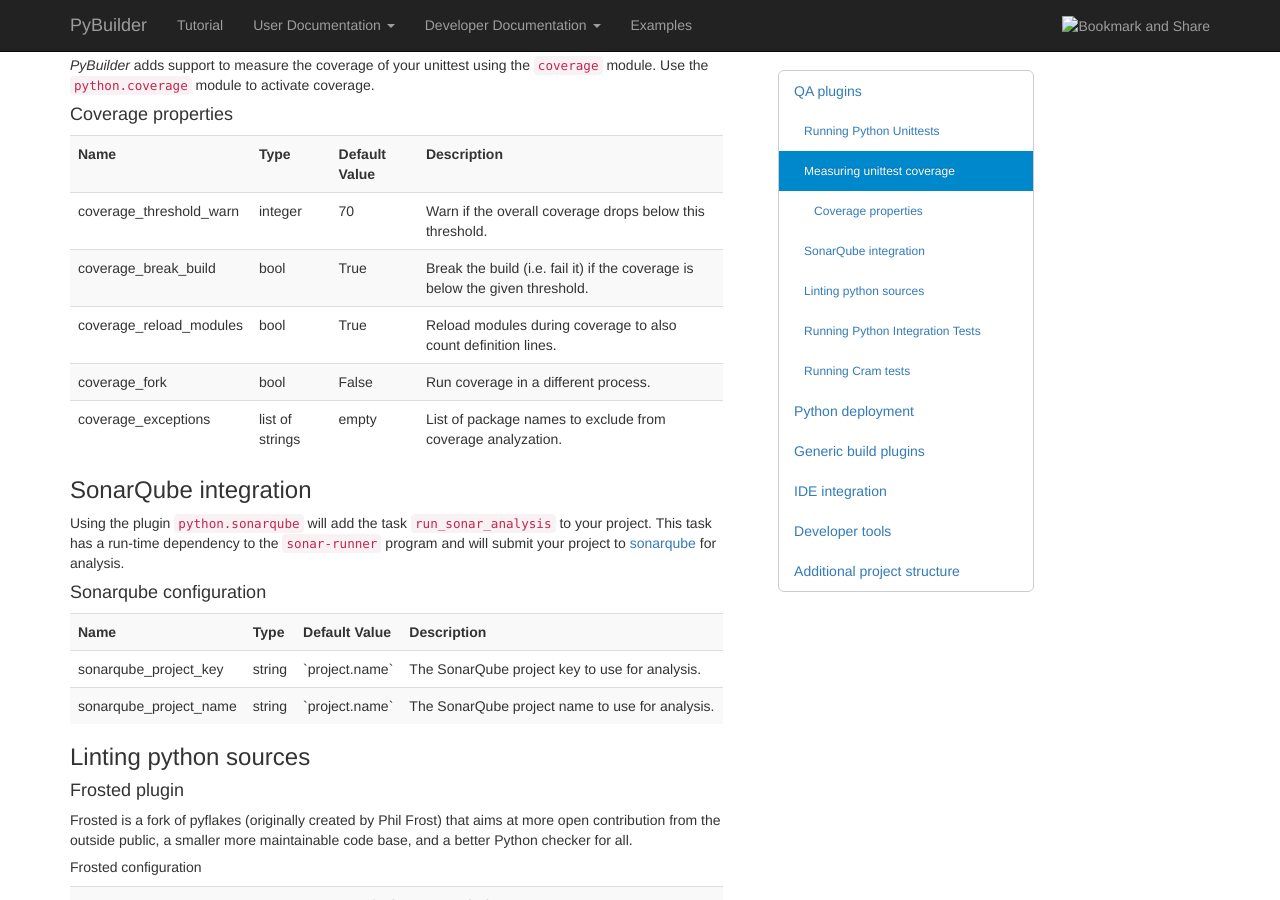
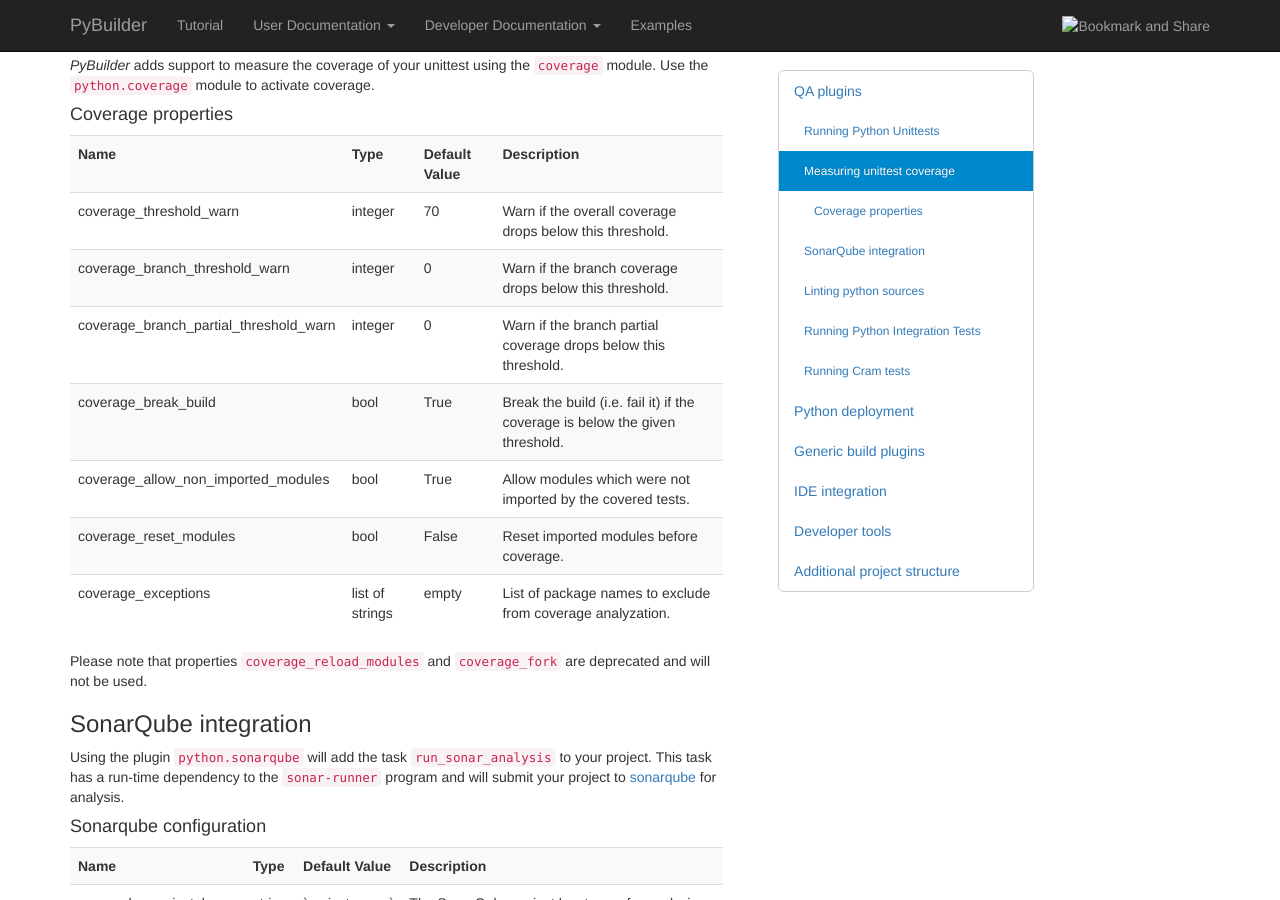
Before and after one commit to pybuilder/pybuilder.github.io, a Jekyll site: the page built from documentation/plugins.md, in a window 1280 px wide and 900 px high, scrolled down 922 px. Built offline with Jekyll 4.4.1, drawn with Linux system fonts in a browser that asks for light colours; nearby versions of some CDN libraries.

Commit message:
Coverage plugin changes

```diff
--- a/documentation/plugins.md
+++ b/documentation/plugins.md
@@ -94,6 +94,20 @@
   </tr>
 
   <tr>
+    <td>coverage_branch_threshold_warn</td>
+    <td>integer</td>
+    <td>0</td>
+    <td>Warn if the branch coverage drops below this threshold.</td>
+  </tr>
+
+  <tr>
+    <td>coverage_branch_partial_threshold_warn</td>
+    <td>integer</td>
+    <td>0</td>
+    <td>Warn if the branch partial coverage drops below this threshold.</td>
+  </tr>
+
+  <tr>
     <td>coverage_break_build</td>
     <td>bool</td>
     <td>True</td>
@@ -101,17 +115,17 @@
   </tr>
 
   <tr>
-    <td>coverage_reload_modules</td>
+    <td>coverage_allow_non_imported_modules</td>
     <td>bool</td>
     <td>True</td>
-    <td>Reload modules during coverage to also count definition lines.</td>
+    <td>Allow modules which were not imported by the covered tests.</td>
   </tr>
 
   <tr>
-    <td>coverage_fork</td>
+    <td>coverage_reset_modules</td>
     <td>bool</td>
     <td>False</td>
-    <td>Run coverage in a different process.</td>
+    <td>Reset imported modules before coverage.</td>
   </tr>
 
   <tr>
@@ -121,6 +135,8 @@
     <td>List of package names to exclude from coverage analyzation.</td>
   </tr>
 </table>
+
+Please note that properties `coverage_reload_modules` and `coverage_fork` are deprecated and will not be used.
 
 ### SonarQube integration
 
```
